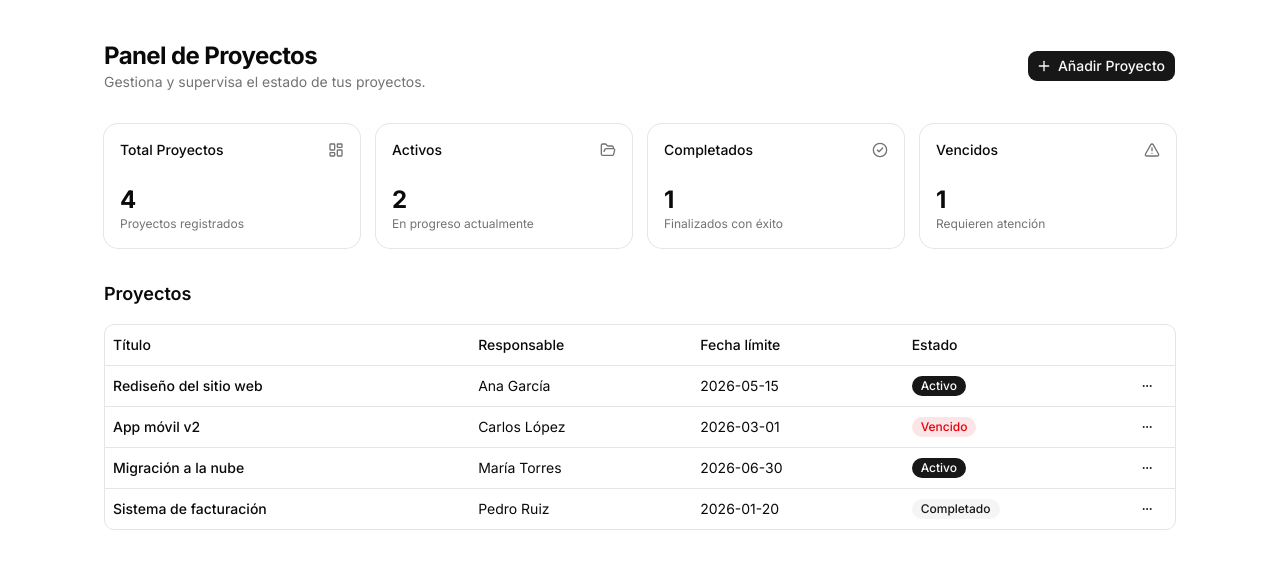
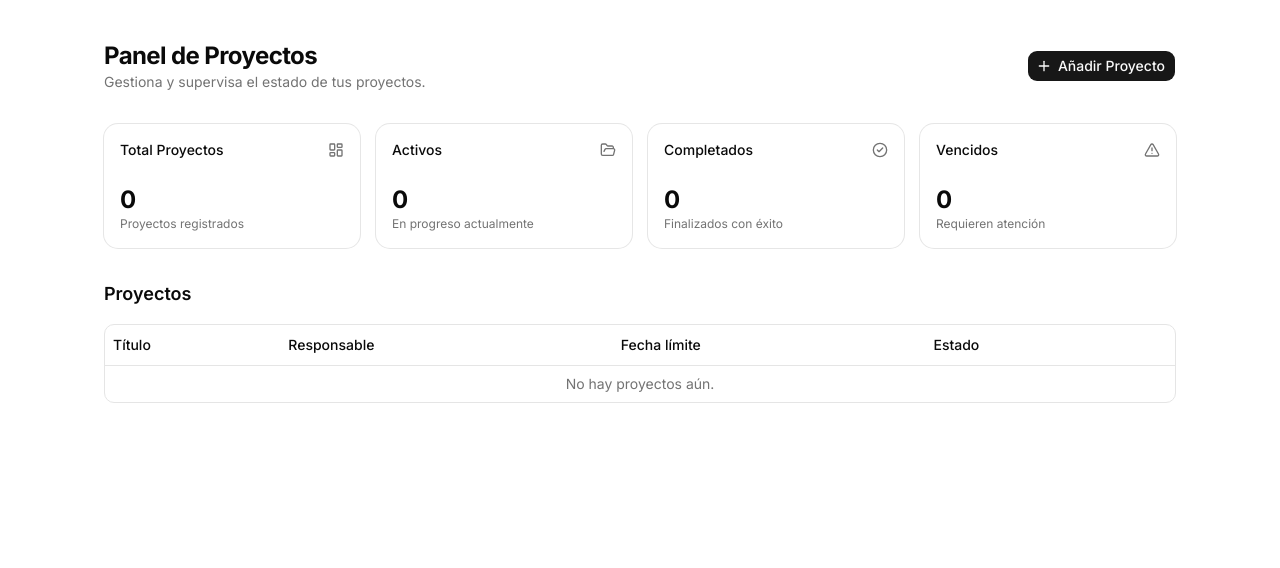
Before and after one commit to DanielRG26/nexus_pm_dashboard, a Next.js app: page / in a window 1280 px wide. Shown: the top 568 px of the page. Built offline with nearby package versions, Linux system fonts and the light colour scheme.

Commit message:
remove preloaded data, start with empty state

```diff
--- a/app/page.tsx
+++ b/app/page.tsx
@@ -9,52 +9,21 @@ import { ProjectFormDialog } from "@/components/project-form-dialog";
 
 const STORAGE_KEY = "nexus-pm-projects";
 
-const initialProjects: Project[] = [
-  {
-    id: "1",
-    title: "Rediseño del sitio web",
-    responsible: "Ana García",
-    deadline: "2026-05-15",
-    status: "Activo",
-  },
-  {
-    id: "2",
-    title: "App móvil v2",
-    responsible: "Carlos López",
-    deadline: "2026-03-01",
-    status: "Vencido",
-  },
-  {
-    id: "3",
-    title: "Migración a la nube",
-    responsible: "María Torres",
-    deadline: "2026-06-30",
-    status: "Activo",
-  },
-  {
-    id: "4",
-    title: "Sistema de facturación",
-    responsible: "Pedro Ruiz",
-    deadline: "2026-01-20",
-    status: "Completado",
-  },
-];
-
 function loadProjects(): Project[] {
-  if (typeof window === "undefined") return initialProjects;
+  if (typeof window === "undefined") return [];
   const stored = localStorage.getItem(STORAGE_KEY);
   if (stored) {
     try {
       return JSON.parse(stored);
     } catch {
-      return initialProjects;
+      return [];
     }
   }
-  return initialProjects;
+  return [];
 }
 
 export default function Page() {
-  const [projects, setProjects] = useState<Project[]>(initialProjects);
+  const [projects, setProjects] = useState<Project[]>([]);
   const [mounted, setMounted] = useState(false);
 
   useEffect(() => {
```
